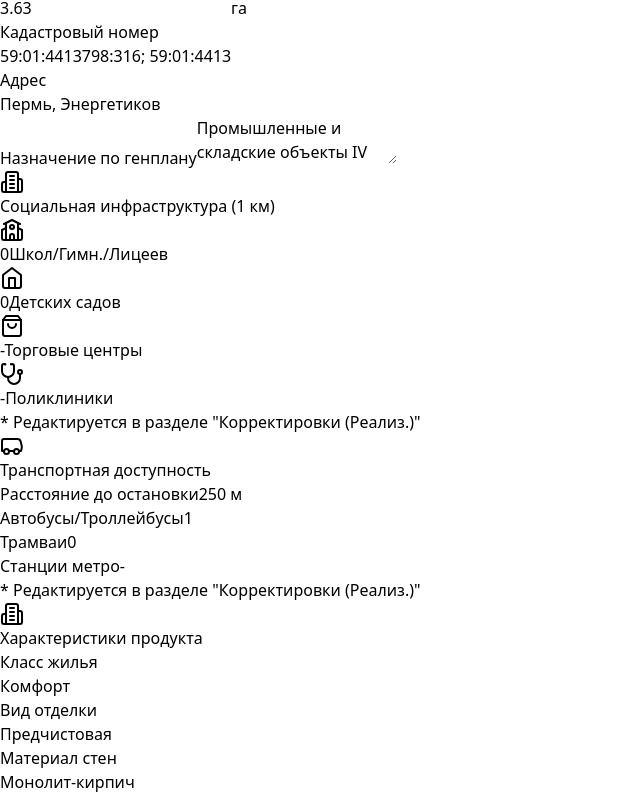
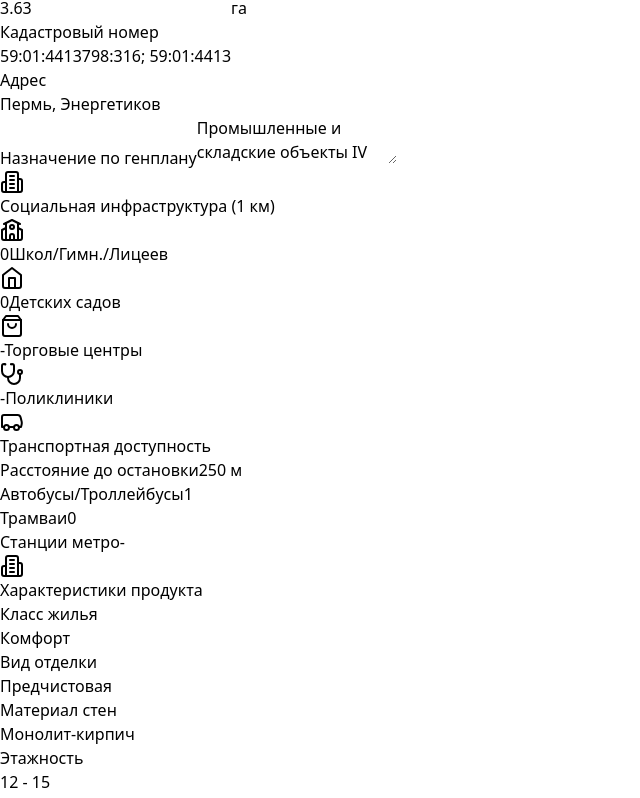
Before and after one commit to BarBerryy/land-analysys-app, a React (Vite) app: page / in a window 1280 px wide. Shown: the part 414-1212 px from the top of the page, without its empty margins (0-640 px from the left). Built offline with nearby package versions, Linux system fonts and the light colour scheme.

Commit message:
Latest changes

```diff
--- a/src/App.jsx
+++ b/src/App.jsx
@@ -425,9 +425,6 @@ const GeneralInfoTab = ({ data, setData, competitors, setCompetitors }) => {
                 <span className="text-emerald-300 text-xs">Поликлиники</span>
               </div>
             </div>
-            <div className="mt-3 text-xs text-emerald-500 italic">
-              * Редактируется в разделе "Корректировки (Реализ.)"
-            </div>
           </div>
 
           {/* Транспорт */}
@@ -454,9 +451,6 @@ const GeneralInfoTab = ({ data, setData, competitors, setCompetitors }) => {
                   {data.transport?.metro ? '+' : '-'}
                 </span>
               </div>
-            </div>
-            <div className="mt-3 text-xs text-emerald-500 italic">
-              * Редактируется в разделе "Корректировки (Реализ.)"
             </div>
           </div>
         </div>
@@ -777,9 +771,18 @@ const CorrectionsTab = ({ competitors, setCompetitors, plotData, setPlotData, pr
     const corrections = [];
 
     // 1. Готовность объекта (наш объект всегда 0%)
-    const readinessCorr = (competitor.readiness * 0.15 / 50);
-    const priceAfterReadiness = price * (1 - readinessCorr);
-    corrections.push({ name: 'Готовность объекта', value: -readinessCorr * 100, price: priceAfterReadiness });
+    // Если готовность конкурента = 0%, цена не меняется
+    // Иначе: Цена скорр. = Цена / (1 + Готовность * 10%)
+    let priceAfterReadiness = price;
+    let readinessCorr = 0;
+
+    if (competitor.readiness > 0) {
+      const readinessFactor = (competitor.readiness / 100) * 0.1; // Готовность * 10%
+      priceAfterReadiness = price / (1 + readinessFactor);
+      readinessCorr = ((priceAfterReadiness - price) / price) * 100; // Корректировка в %
+    }
+
+    corrections.push({ name: 'Готовность объекта', value: readinessCorr, price: priceAfterReadiness });
 
     // 2. Расстояние до остановки
     // Корректировка = (Расстояние конкурента - Расстояние нашего участка) / 200, в %
```
